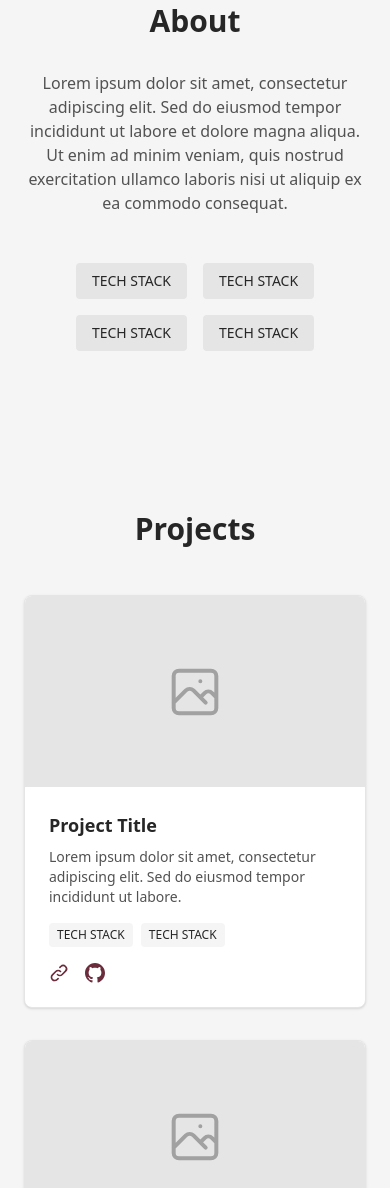
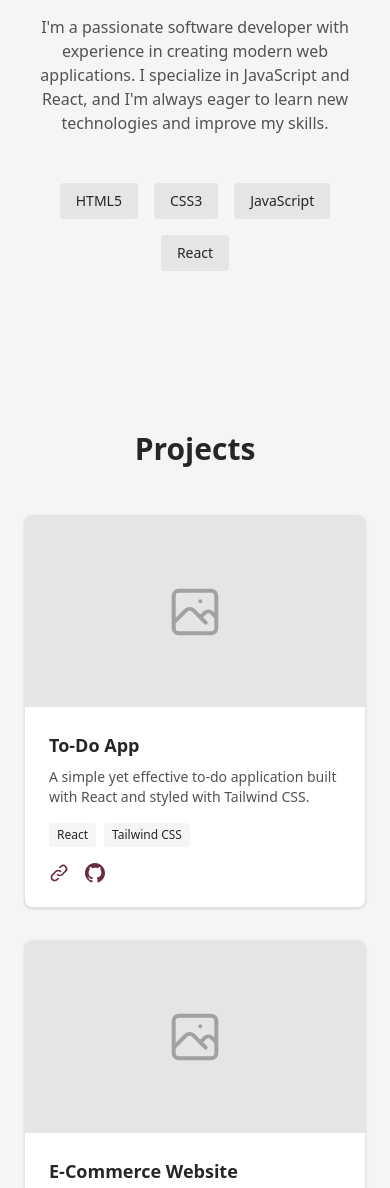
Before and after one commit to mixmaxy/Project-1, a website: page index.html in a window 390 px wide. Shown: the part 673-1861 px from the top of the page. Drawn offline with Linux system fonts and the light colour scheme.

Commit message:
feat: fill content with real case project

```diff
--- a/index.html
+++ b/index.html
@@ -1,5 +1,5 @@
 <!doctype html>
-<html lang="en" class="scroll-smooth md:scroll-auto">
+<html lang="en">
   <head>
     <meta charset="UTF-8" />
     <meta name="viewport" content="width=device-width, initial-scale=1.0" />
@@ -84,11 +84,11 @@
     <main class="pt-20">
       <!-- Hero Section -->
       <section id="home" class="max-w-4xl mx-auto px-6 py-24 text-center">
-        <h1 class="text-4xl md:text-5xl font-bold mb-6">Developer Name</h1>
+        <h1 class="text-4xl md:text-5xl font-bold mb-6">Mario Hasiholan</h1>
         <p class="text-neutral-600 text-lg mb-10 max-w-2xl mx-auto">
-          Lorem ipsum dolor sit amet, consectetur adipiscing elit. Sed do
-          eiusmod tempor incididunt ut labore et dolore magna aliqua. Ut enim ad
-          minim veniam, quis nostrud exercitation ullamco laboris.
+          I'm a passionate software developer specializing in building
+          exceptional digital experiences. Welcome to my portfolio where I
+          showcase my projects.
         </p>
         <div class="flex flex-wrap justify-center gap-4">
           <a
@@ -108,23 +108,22 @@
       <section id="about" class="max-w-4xl mx-auto px-6 py-20">
         <h2 class="text-3xl font-bold text-center mb-8">About</h2>
         <p class="text-neutral-600 text-center mb-12 max-w-2xl mx-auto">
-          Lorem ipsum dolor sit amet, consectetur adipiscing elit. Sed do
-          eiusmod tempor incididunt ut labore et dolore magna aliqua. Ut enim ad
-          minim veniam, quis nostrud exercitation ullamco laboris nisi ut
-          aliquip ex ea commodo consequat.
+          I'm a passionate software developer with experience in creating modern
+          web applications. I specialize in JavaScript and React, and I'm always
+          eager to learn new technologies and improve my skills.
         </p>
         <div class="flex flex-wrap justify-center gap-4">
           <span class="px-4 py-2 bg-neutral-200 rounded text-sm font-medium"
-            >TECH STACK</span
+            >HTML5</span
           >
           <span class="px-4 py-2 bg-neutral-200 rounded text-sm font-medium"
-            >TECH STACK</span
+            >CSS3</span
           >
           <span class="px-4 py-2 bg-neutral-200 rounded text-sm font-medium"
-            >TECH STACK</span
+            >JavaScript</span
           >
           <span class="px-4 py-2 bg-neutral-200 rounded text-sm font-medium"
-            >TECH STACK</span
+            >React</span
           >
         </div>
       </section>
@@ -155,17 +154,17 @@
               </svg>
             </div>
             <div class="p-6">
-              <h3 class="font-bold text-lg mb-2">Project Title</h3>
+              <h3 class="font-bold text-lg mb-2">To-Do App</h3>
               <p class="text-neutral-600 text-sm mb-4">
-                Lorem ipsum dolor sit amet, consectetur adipiscing elit. Sed do
-                eiusmod tempor incididunt ut labore.
+                A simple yet effective to-do application built with React and
+                styled with Tailwind CSS.
               </p>
               <div class="flex flex-wrap gap-2 mb-4">
                 <span class="px-2 py-1 bg-neutral-100 rounded text-xs"
-                  >TECH STACK</span
+                  >React</span
                 >
                 <span class="px-2 py-1 bg-neutral-100 rounded text-xs"
-                  >TECH STACK</span
+                  >Tailwind CSS</span
                 >
               </div>
               <div class="flex gap-4">
@@ -225,17 +224,16 @@
               </svg>
             </div>
             <div class="p-6">
-              <h3 class="font-bold text-lg mb-2">Project Title</h3>
+              <h3 class="font-bold text-lg mb-2">E-Commerce Website</h3>
               <p class="text-neutral-600 text-sm mb-4">
-                Lorem ipsum dolor sit amet, consectetur adipiscing elit. Sed do
-                eiusmod tempor incididunt ut labore.
+                A fully responsive e-commerce website built with Next.js and styled with Tailwind CSS.
               </p>
               <div class="flex flex-wrap gap-2 mb-4">
                 <span class="px-2 py-1 bg-neutral-100 rounded text-xs"
-                  >TECH STACK</span
+                  >Next.js</span
                 >
                 <span class="px-2 py-1 bg-neutral-100 rounded text-xs"
-                  >TECH STACK</span
+                  >Tailwind CSS</span
                 >
               </div>
               <div class="flex gap-4">
@@ -295,17 +293,16 @@
               </svg>
             </div>
             <div class="p-6">
-              <h3 class="font-bold text-lg mb-2">Project Title</h3>
+              <h3 class="font-bold text-lg mb-2">Task Management App</h3>
               <p class="text-neutral-600 text-sm mb-4">
-                Lorem ipsum dolor sit amet, consectetur adipiscing elit. Sed do
-                eiusmod tempor incididunt ut labore.
+                A task management application that helps teams collaborate and stay organized, built with Vue.js and styled with Tailwind CSS.
               </p>
               <div class="flex flex-wrap gap-2 mb-4">
                 <span class="px-2 py-1 bg-neutral-100 rounded text-xs"
-                  >TECH STACK</span
+                  >Vue.js</span
                 >
                 <span class="px-2 py-1 bg-neutral-100 rounded text-xs"
-                  >TECH STACK</span
+                  >Tailwind CSS</span
                 >
               </div>
               <div class="flex gap-4">
@@ -365,17 +362,19 @@
               </svg>
             </div>
             <div class="p-6">
-              <h3 class="font-bold text-lg mb-2">Project Title</h3>
+              <h3 class="font-bold text-lg mb-2">Company Website</h3>
               <p class="text-neutral-600 text-sm mb-4">
-                Lorem ipsum dolor sit amet, consectetur adipiscing elit. Sed do
-                eiusmod tempor incididunt ut labore.
+                A professional website for a fictional company, built with HTML, CSS, and Vanilla JavaScript.
               </p>
               <div class="flex flex-wrap gap-2 mb-4">
                 <span class="px-2 py-1 bg-neutral-100 rounded text-xs"
-                  >TECH STACK</span
+                  >HTML</span
                 >
                 <span class="px-2 py-1 bg-neutral-100 rounded text-xs"
-                  >TECH STACK</span
+                  >CSS</span
+                >
+                <span class="px-2 py-1 bg-neutral-100 rounded text-xs"
+                  >JavaScript</span
                 >
               </div>
               <div class="flex gap-4">
--- a/styles.css
+++ b/styles.css
@@ -1,6 +1,10 @@
 @import "tailwindcss";
 
 @theme {
-  --color-accent: #6B2D3C;
+  --color-accent: #6b2d3c;
   --color-accent-hover: #5a2635;
 }
+
+html {
+  scroll-behavior: smooth;
+}
```
Also changed, not shown: output.css.
